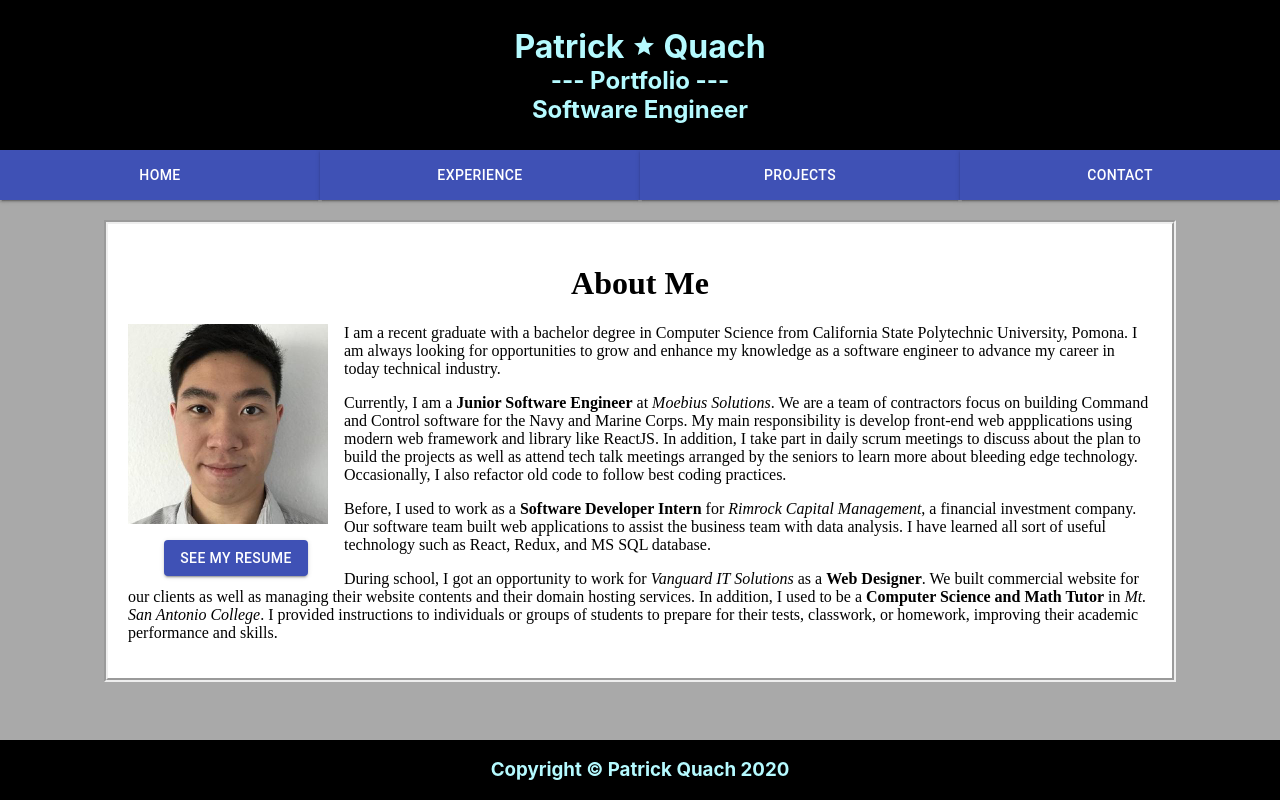
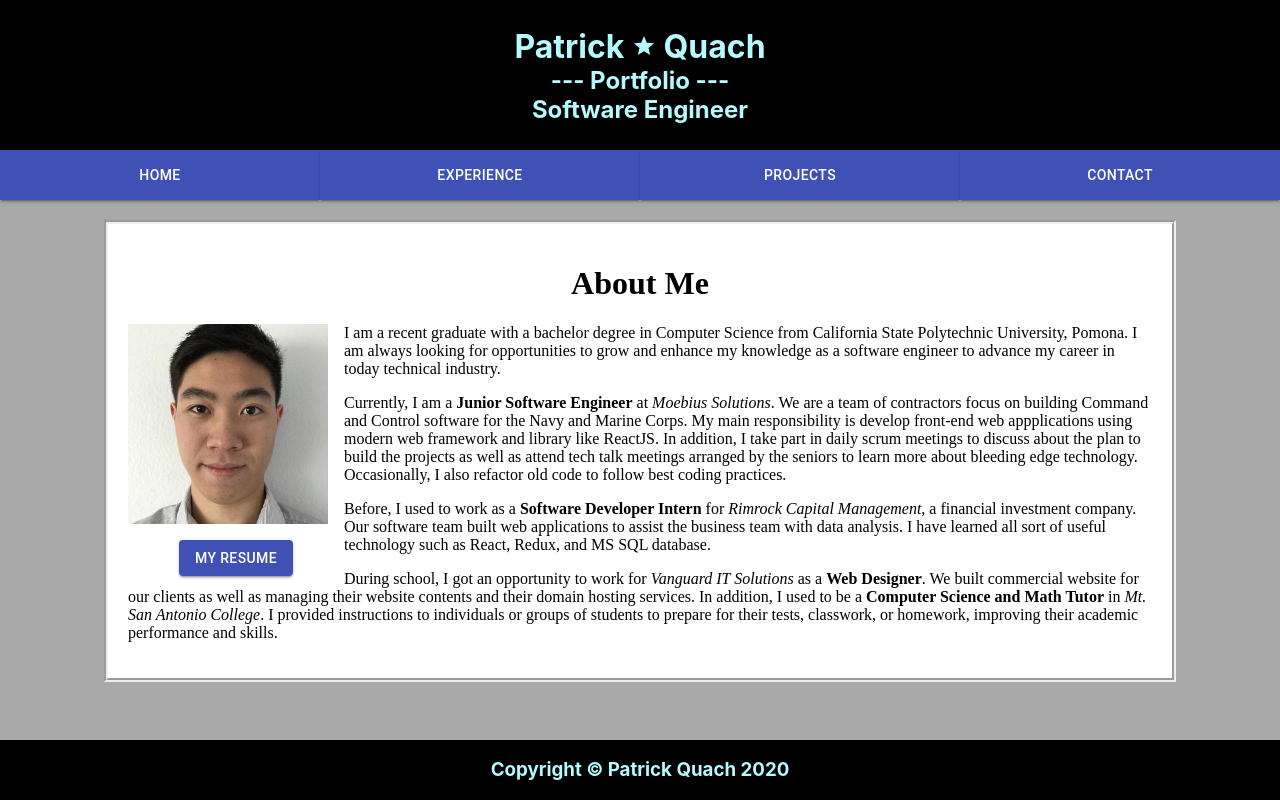
Before and after one commit to patrick1311/portfolio, a React (Create React App) app: page /#/ in a window 1280 px wide. Built offline with nearby package versions, Linux system fonts and the light colour scheme.

Commit message:
resume button content

```diff
--- a/src/components/Home.js
+++ b/src/components/Home.js
@@ -33,7 +33,6 @@ const useStyles = makeStyles({
         margin: '16px',
         marginLeft: '0',
         marginTop: '0',
-        float: 'left',
     }
 });
 
@@ -47,7 +46,7 @@ const Home = () => {
                 <img className={classes.image} src={profilepic} />
                 <div style={{textAlign: 'center', marginBottom: '10px'}}>
                     <Button variant="contained" color="primary">
-                        <a href = {resume} target = "_blank" className={classes.resumeLink}>See My Resume</a>
+                        <a href = {resume} target = "_blank" className={classes.resumeLink}>My Resume</a>
                     </Button>
                 </div>
             </div>
```
